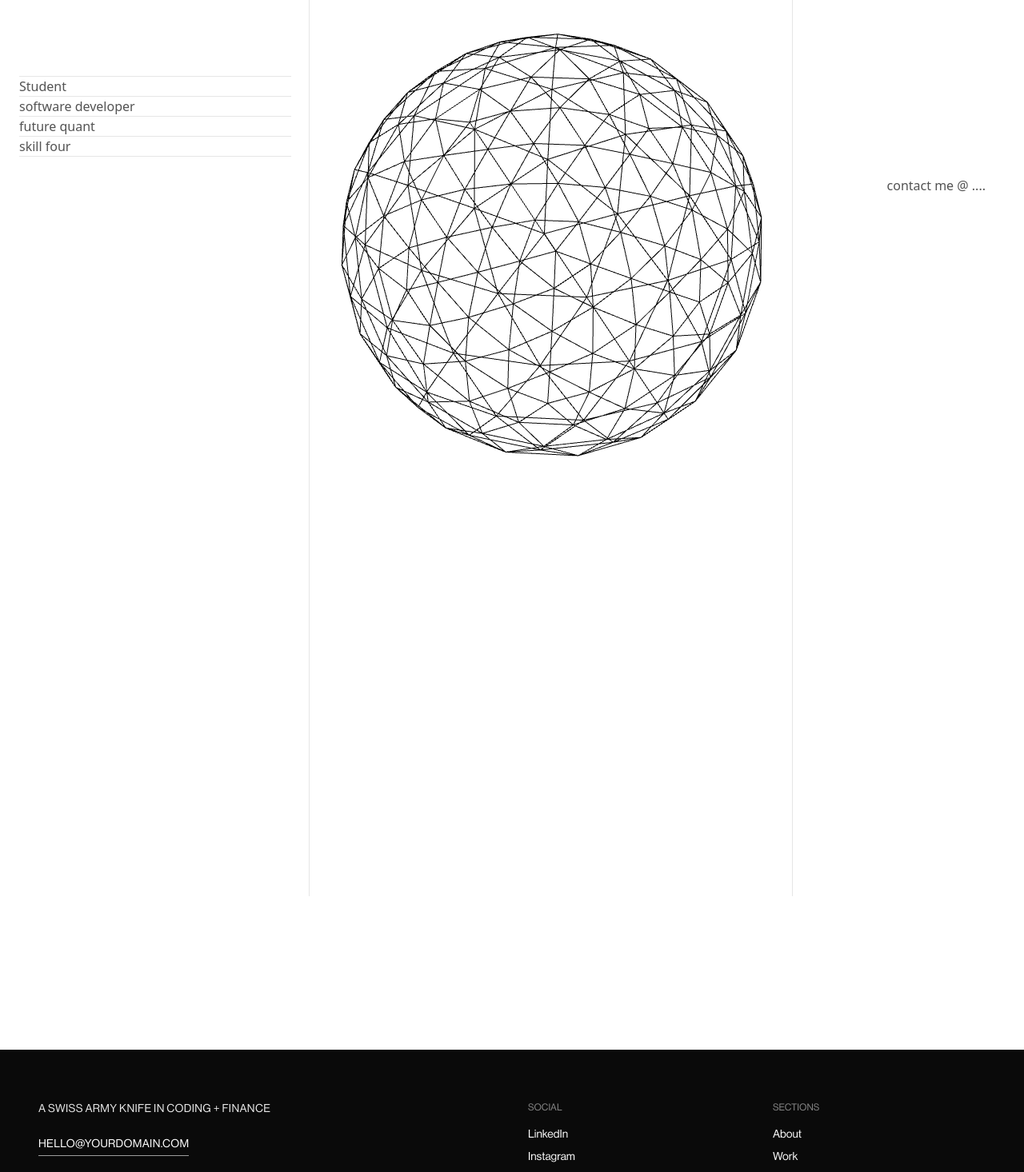
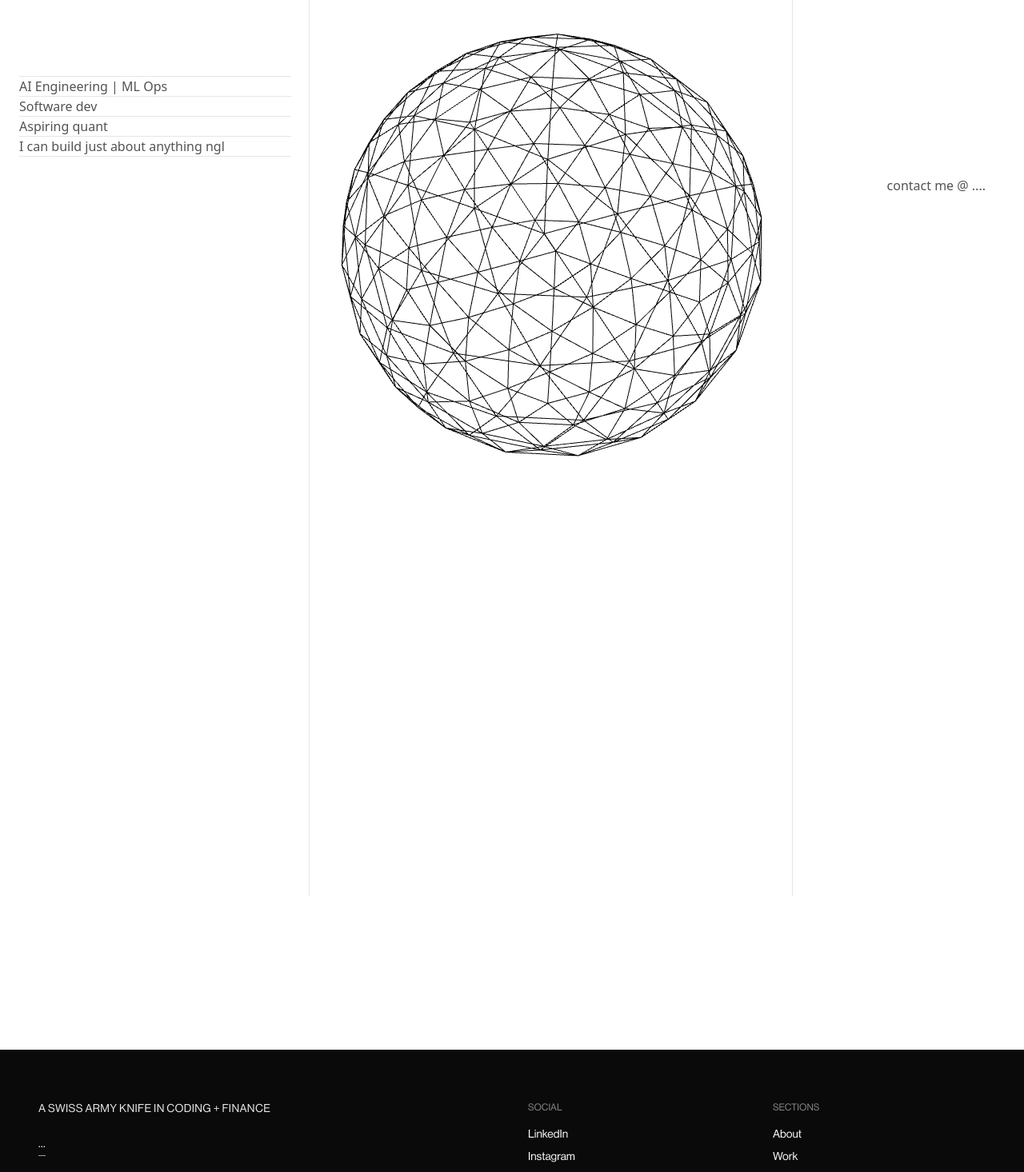
Before and after one commit to sforslime/my-site, a Next.js app: page / in a window 1280 px wide. Shown: the part 540-2006 px from the top of the page at 80% size. Built offline with nearby package versions, Linux system fonts and the light colour scheme; a web font is replaced by a local one.

Commit message:
Update homepage bio text and obscure email address in footer and navigation

```diff
--- a/app/page.tsx
+++ b/app/page.tsx
@@ -33,7 +33,7 @@ const roles = [
   },
 ];
 
-const skills = ["Student", "software developer", "future quant", "skill four"];
+const skills = ["AI Engineering | ML Ops ", "Software dev", "Aspiring quant", "I can build just about anything ngl"];
 
 const rotatingWords = [
   "i'm a 18 y/o.",
@@ -150,8 +150,7 @@ export default function Home() {
         </div>
 
         <ScrollFadeText className="text-[16px] font-light leading-[1.5] text-ink mt-8">
-          [your bio text here — a couple of sentences about what drives you,
-          how you think, what you&apos;re building toward. something real.]
+          i can build just about anything ngl! personal ai assistant? personal website? need me to refactor code? build a web scraper?this site is a work in progress, so expect to see new content and features added over time! i built it to share my projects, thoughts, and whatever else i find interesting. if you want to chat or collaborate, feel free to reach out on instagram! 🧙🏽‍♂️
         </ScrollFadeText>
 
         <WireframeSphere className="w-full aspect-square mt-4" />
--- a/components/SiteFooter.tsx
+++ b/components/SiteFooter.tsx
@@ -12,7 +12,7 @@ export default function SiteFooter() {
             href="mailto:hello@yourdomain.com"
             className="block text-sm uppercase tracking-wide border-b border-paper/60 pb-1 w-fit"
           >
-            hello@yourdomain.com
+            ...
           </a>
         </div>
 
--- a/components/SiteNav.tsx
+++ b/components/SiteNav.tsx
@@ -92,7 +92,7 @@ export default function SiteNav() {
             <div>
               <p className="uppercase tracking-widest text-[11px] text-ink/40 mb-1">Email</p>
               <a href="mailto:hello@yourdomain.com" className="font-light hover:opacity-60 transition uppercase">
-                hello@yourdomain.com
+                ...
               </a>
             </div>
             <div>
```
